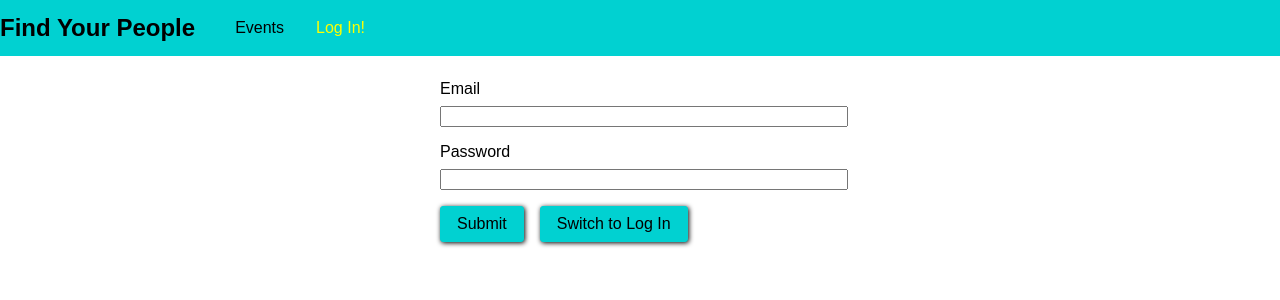
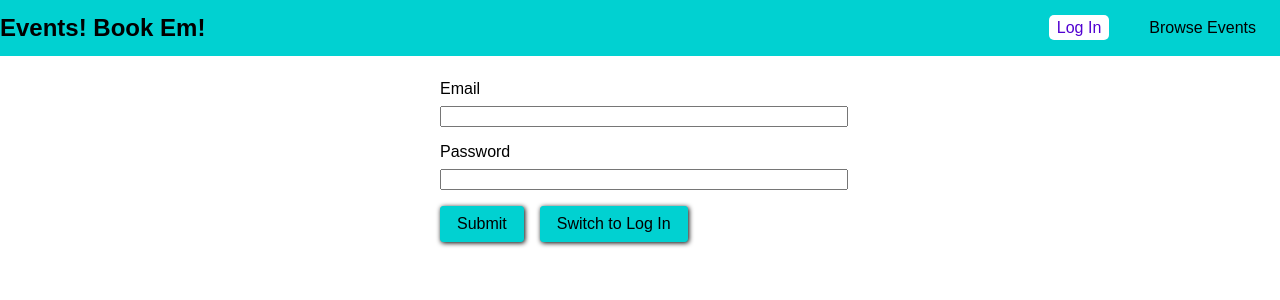
Before and after one commit to mcshakes/eventAdder-GraphQL, a React (Create React App) app in the folder client/: page /auth in a window 1280 px wide. Shown: the top 300 px of the page. Built offline with nearby package versions, Linux system fonts and the light colour scheme.

Commit message:
Some styles for nav

```diff
--- a/client/src/components/navigation/MainNavigation.css
+++ b/client/src/components/navigation/MainNavigation.css
@@ -7,11 +7,15 @@
 	background: #01d1d1;
 	display: flex;
 	align-items: center;
+	display: flex;
+	align-items: center;
+	justify-content: space-between;
+	box-sizing: border-box;
 }
 
 .main-navigation__logo h1 {
-	margin: 0;
 	font-size: 1.5rem;
+
 }
 
 .main-navigation__items {
@@ -23,21 +27,32 @@
 	padding: 0;
 	list-style: none;
 	margin: 0;
+	align-items: center;
 
 }
 
 .main-navigation__items li {
 	/*top is zero and left to right is 1rem*/
 	margin: 0 1rem;
+
 }
 
 .main-navigation__items a {
 	text-decoration: none;
 	color: black;
+	padding: 0.25rem 0.5rem;
+	border: none;
+	font: inherit;
+	background: transparent;
+	cursor: pointer;
+	vertical-align: middle;
+	margin: 0;
 }
 
 .main-navigation__items a:active,
 .main-navigation__items a:hover,
 .main-navigation__items a.active {
-	color: yellow;
+	background: #ffffff;
+	color: #5101d1;
+	border-radius: 5px;
 }
--- a/client/src/components/navigation/MainNavigation.js
+++ b/client/src/components/navigation/MainNavigation.js
@@ -11,19 +11,24 @@ const mainNavigation = props => (
 			return (
 				<header className="main-navigation">
 					<div className="main-navigation__logo">
-						<h1>Find Your People</h1>
+						<h1>Events! Book Em!</h1>
 					</div>
 
 					<nav className="main-navigation__items">
 						<ul>
-							{context.token && (
-								<li><NavLink to="/bookings">Bookings</NavLink></li>
+							{!context.token && (
+								<li><NavLink to="/auth">Log In</NavLink></li>
 							)}
 
-							<li><NavLink to="/events">Events</NavLink></li>
+							<li><NavLink to="/events">Browse Events</NavLink></li>
 
-							{!context.token && (
-								<li><NavLink to="/auth">Log In!</NavLink></li>
+
+							{context.token && (
+								<React.Fragment>
+									<li><NavLink to="/bookings">Bookings</NavLink></li>
+
+									<li><NavLink to="/events">Log Out</NavLink></li>
+								</React.Fragment>
 							)}
 						</ul>
 					</nav>
```
Also changed, not shown: 1 other file (tests, documents, lock files or other folders).
